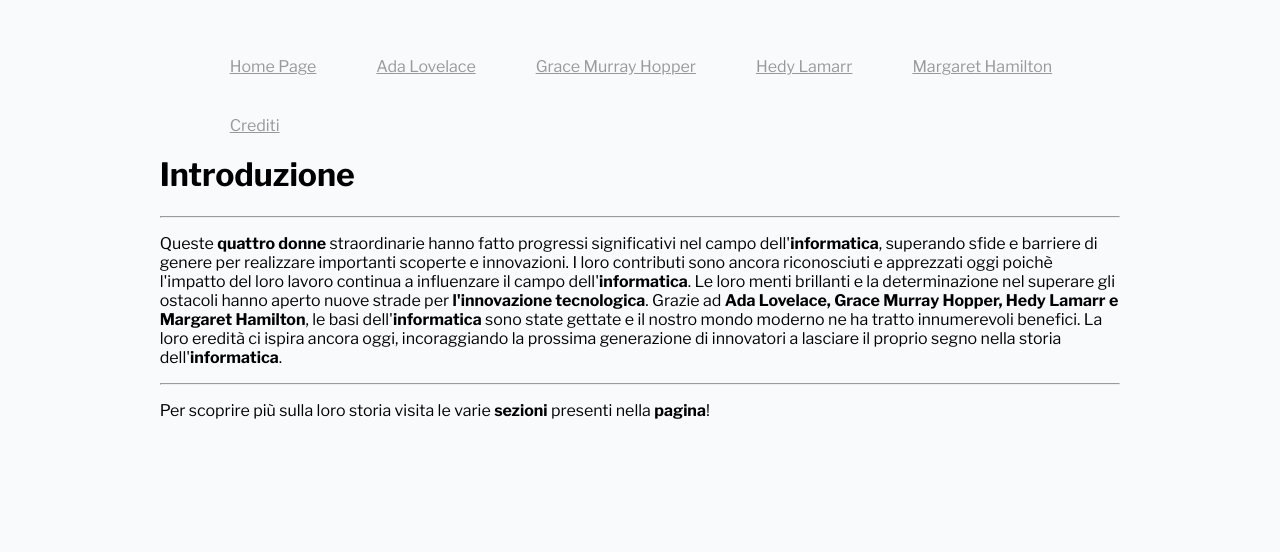
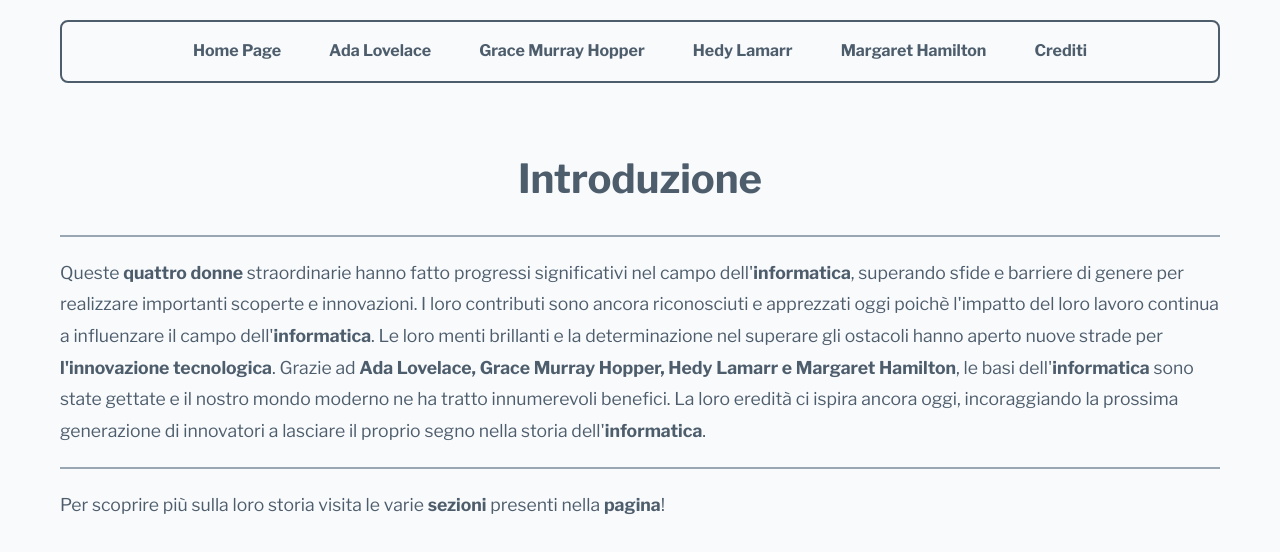
Before and after one commit to NotBlackShadow/Civi_ScuoleAperte, a plain HTML site: page index.html in a window 1280 px wide. Drawn offline with nearby package versions, Linux system fonts and the light colour scheme.

Commit message:
Update style.css

```diff
--- a/style/style.css
+++ b/style/style.css
@@ -1,50 +1,88 @@
-/* Nav */
+    /* bla bla tutto uwu chi tocca sborro*/
+    * {
+      margin: 0;
+      padding: 0;
+      box-sizing: border-box;
+    }
 
-.navigation {
+    body {
+      font-family: 'Libre Franklin', sans-serif;
+      line-height: 1.8;
+      background-color: #F8FAFC;
+      color: #4E5D6C;
+    }
 
-    float: right;
+    .container {
+      max-width: 1200px;
+      margin: 0 auto;
+      padding: 20px;
+    }
 
-}
+    .navigation {
+      border: 2px solid rgb(78, 93, 108);
+      padding: 15px 20px;
+      border-radius: 8px;
+      margin-bottom: 20px;
+    }
 
-.navigation ul{
+    .navigation ul {
+      list-style: none;
+      display: flex;
+      justify-content: center;
+      gap: 18px;
+    }
 
-}
+    .navigation a {
+      text-decoration: none;
+      color: #4E5D6C;
+      font-weight: 700;
+      padding: 10px 15px;
+      border-radius: 5px;
+      transition: background-color 0.3s ease, color 0.3s ease;
+    }
 
-.navigation li {
+    .navigation a:hover {
+      background-color: #9AA6B2;
+      color: #F8FAFC;
+    }
 
-    list-style: none;
-    display: inline;
+    h1 {
+      font-size: 2.5rem;
+      text-align: center;
+      color: #4E5D6C;
+      margin-bottom: 20px;
+      margin-top: 60px;
+    }
 
-}
+    hr {
+      border: none;
+      border-top: 2px solid #9AA6B2;
+      margin: 20px 0;
+    }
 
-.navigation li a {
+    p {
+      font-size: 1.1rem;
+      line-height: 1.8;
+      margin-bottom: 20px;
+    }
 
-    padding: 20px 30px;
-    color: hsl(0, 0%, 60%);
-    float: left;
-    transition: color .3s ease-in-out;
+    b {
+      color: #4E5D6C;
+    }
 
-}
+    @media (max-width: 768px) {
+      .navigation ul {
+        flex-direction: column;
+        align-items: center;
+      }
 
-.navigation li a:hover {
+      .navigation a {
+        display: block;
+        width: 100%;
+        text-align: center;
+      }
 
-    color: hsl(0, 0%, 30%);
-    transition: color .5s ease-in-out;
-
-}
-
-/*---------------------*/
-
-body{
-
-    background-color: #F8FAFC;
-
-}
-
-.container{
-
-    font-family: "Libre Franklin", serif;
-    margin-left: 12%;
-    margin-right: 12%;
-
-}
+      h2 {
+        font-size: 1rem;
+      }
+    }
```
